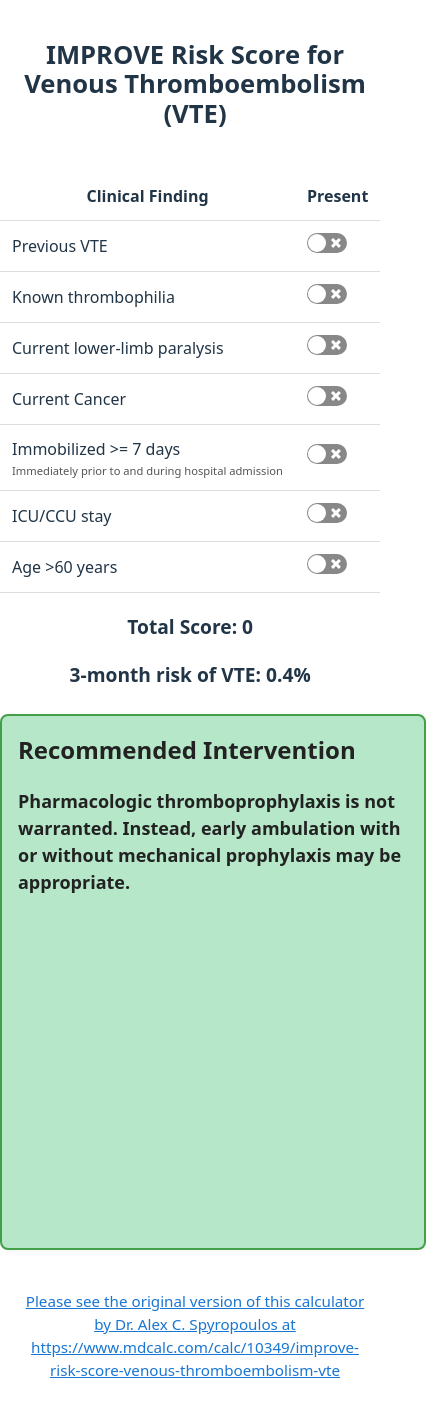
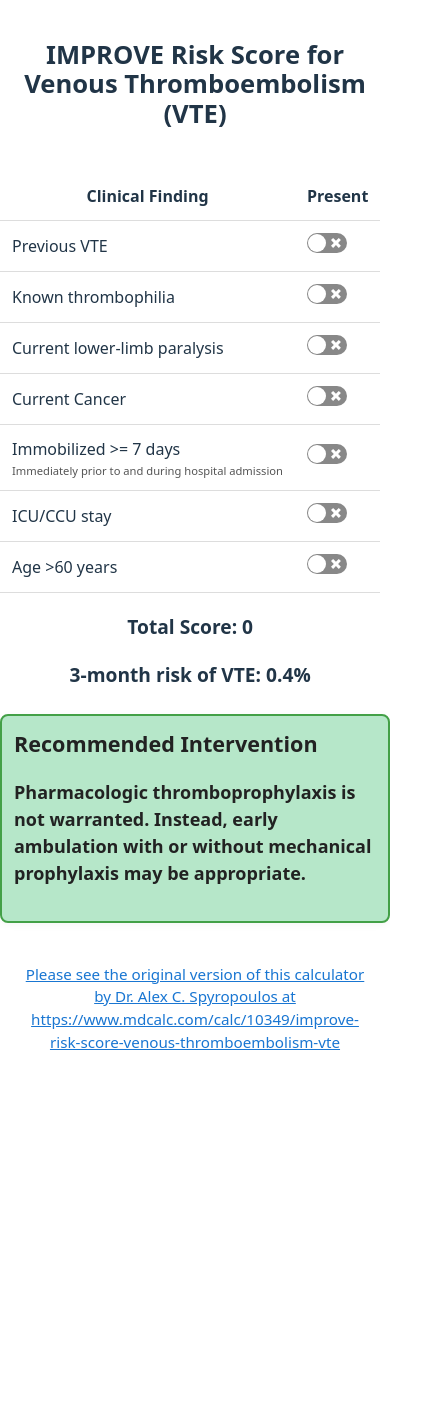
Before and after one commit to mpegram3rd/vte-med-cacl, a React (Vite) app: page / in a window 390 px wide. Shown: the top 1414 px of the page, 426 px wide, since content can reach past the window. After the commit the page ends 1094 px from the top, so only its background shows below. Built offline with nearby package versions, Linux system fonts and the light colour scheme.

Commit message:
Making more mobile friendly.

```diff
--- a/src/App.tsx
+++ b/src/App.tsx
@@ -72,9 +72,20 @@ const InterventionBox = styled.div<{lowRisk: boolean}>`
   font-size: 1rem;
   color: #222;
   box-shadow: 0 2px 8px rgba(0,0,0,0.04);
+  box-sizing: border-box;
   @media (max-width: 900px) {
     margin-left: 0;
+    flex: 1 1 auto;
     width: 100%;
+    max-width: 100%;
+  }
+  @media (max-width: 600px) {
+    padding: 14px 14px 18px;
+    font-size: 0.95rem;
+  }
+  @media (max-width: 420px) {
+    padding: 12px 12px 16px;
+    font-size: 0.9rem;
   }
 `;
 
```
